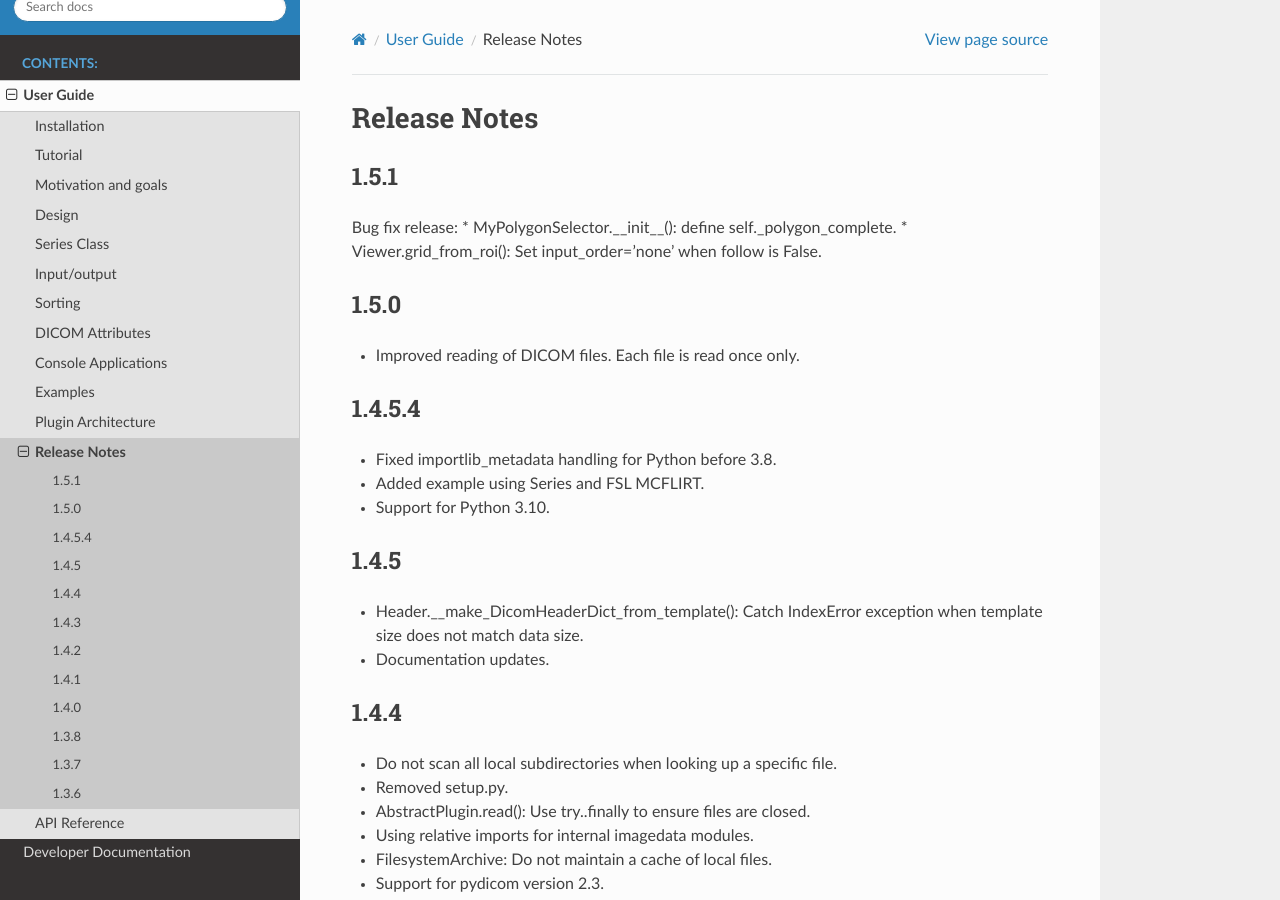
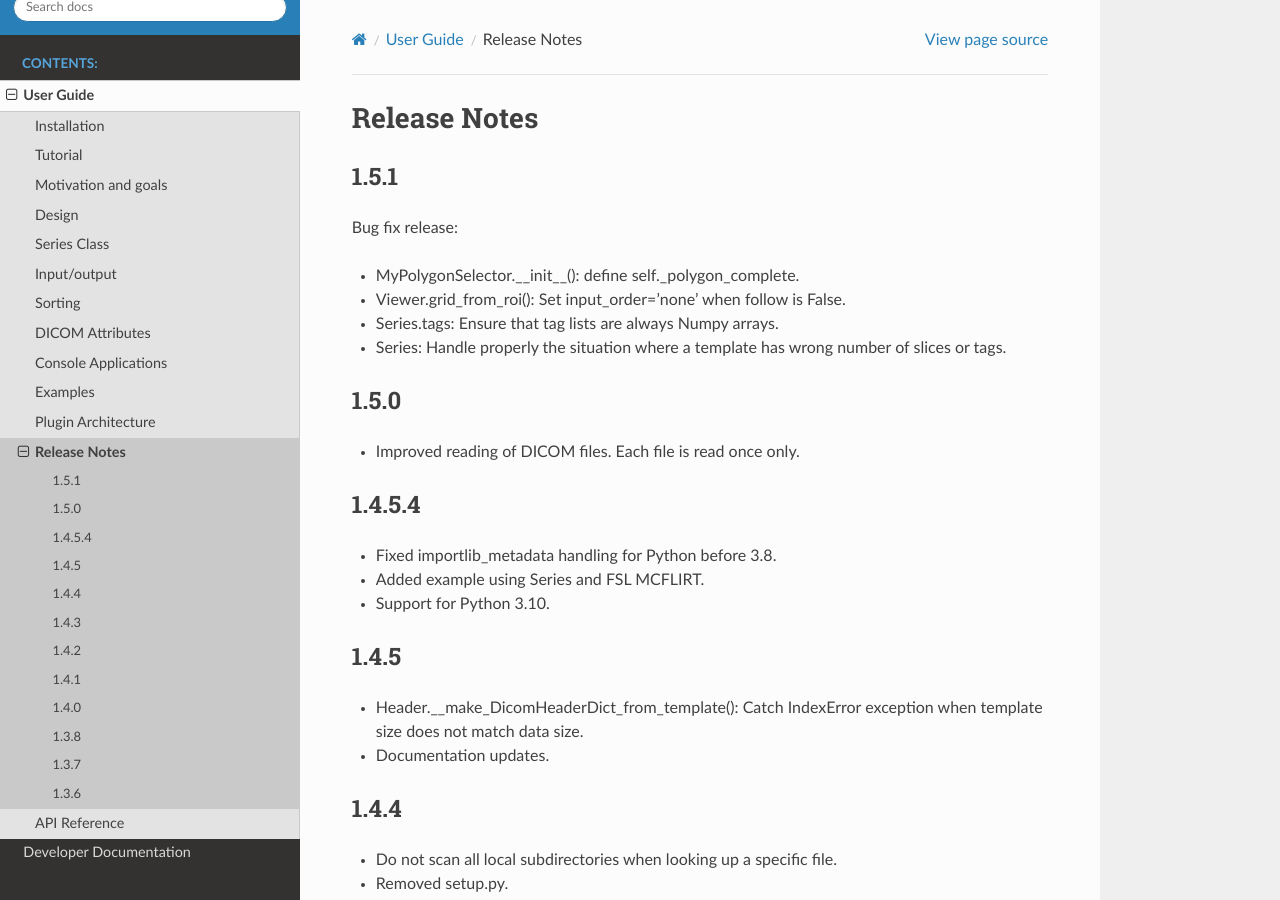
Before and after one commit to erling6232/imagedata, a Sphinx documentation site: the page built from docs/ReleaseNotes.rst, in a window 1280 px wide and 900 px high. Built offline with Sphinx 7.4.7 and the Read the Docs theme 2.0.0, drawn with Linux system fonts in a browser that asks for light colours.

Commit message:
Updated release notes for version 1.5.1.

```diff
--- a/docs/ReleaseNotes.rst
+++ b/docs/ReleaseNotes.rst
@@ -6,8 +6,11 @@ Release Notes
 1.5.1
 -----
 Bug fix release:
+
 * MyPolygonSelector.__init__(): define self._polygon_complete.
 * Viewer.grid_from_roi(): Set input_order='none' when follow is False.
+* Series.tags: Ensure that tag lists are always Numpy arrays.
+* Series: Handle properly the situation where a template has wrong number of slices or tags.
 
 1.5.0
 -----
```
